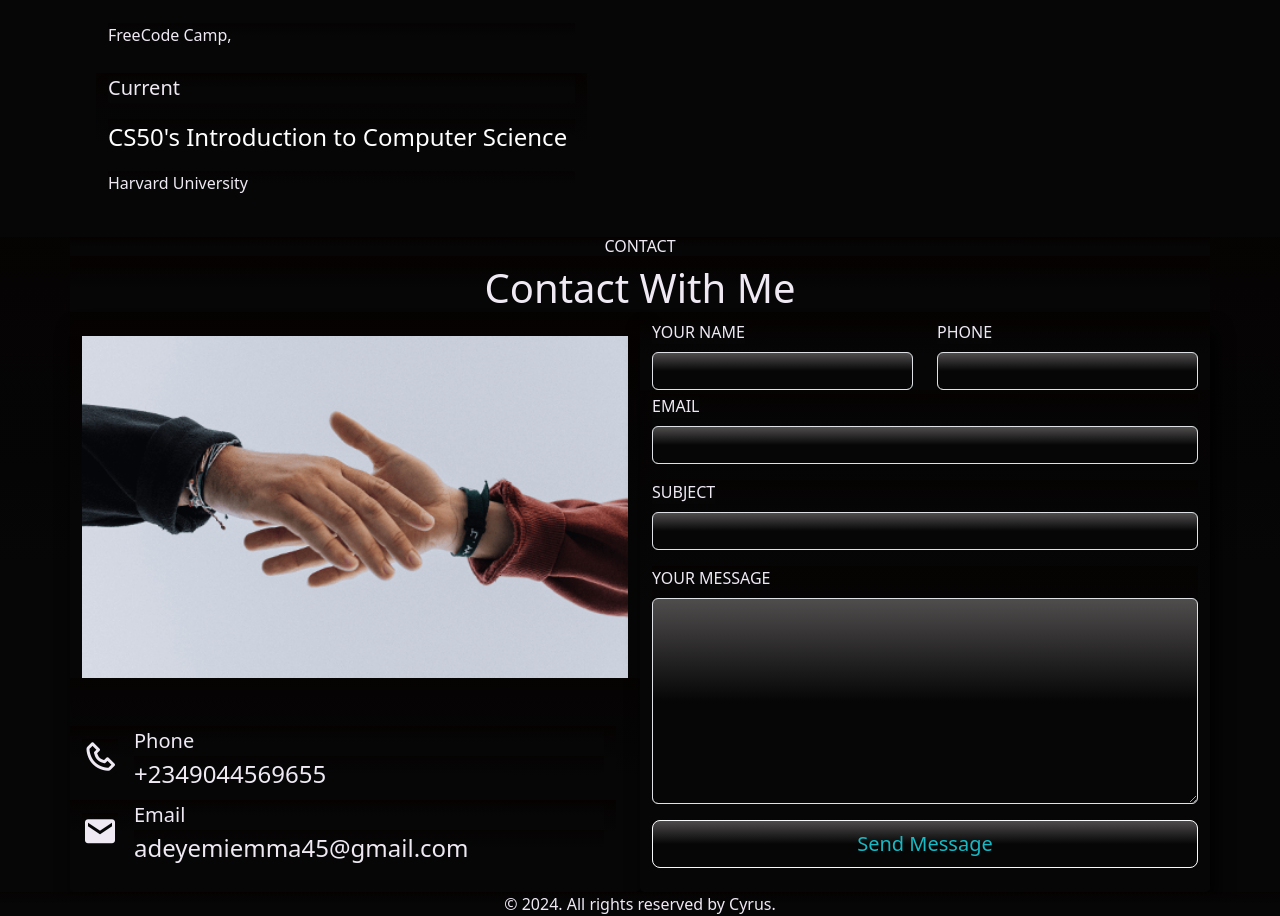
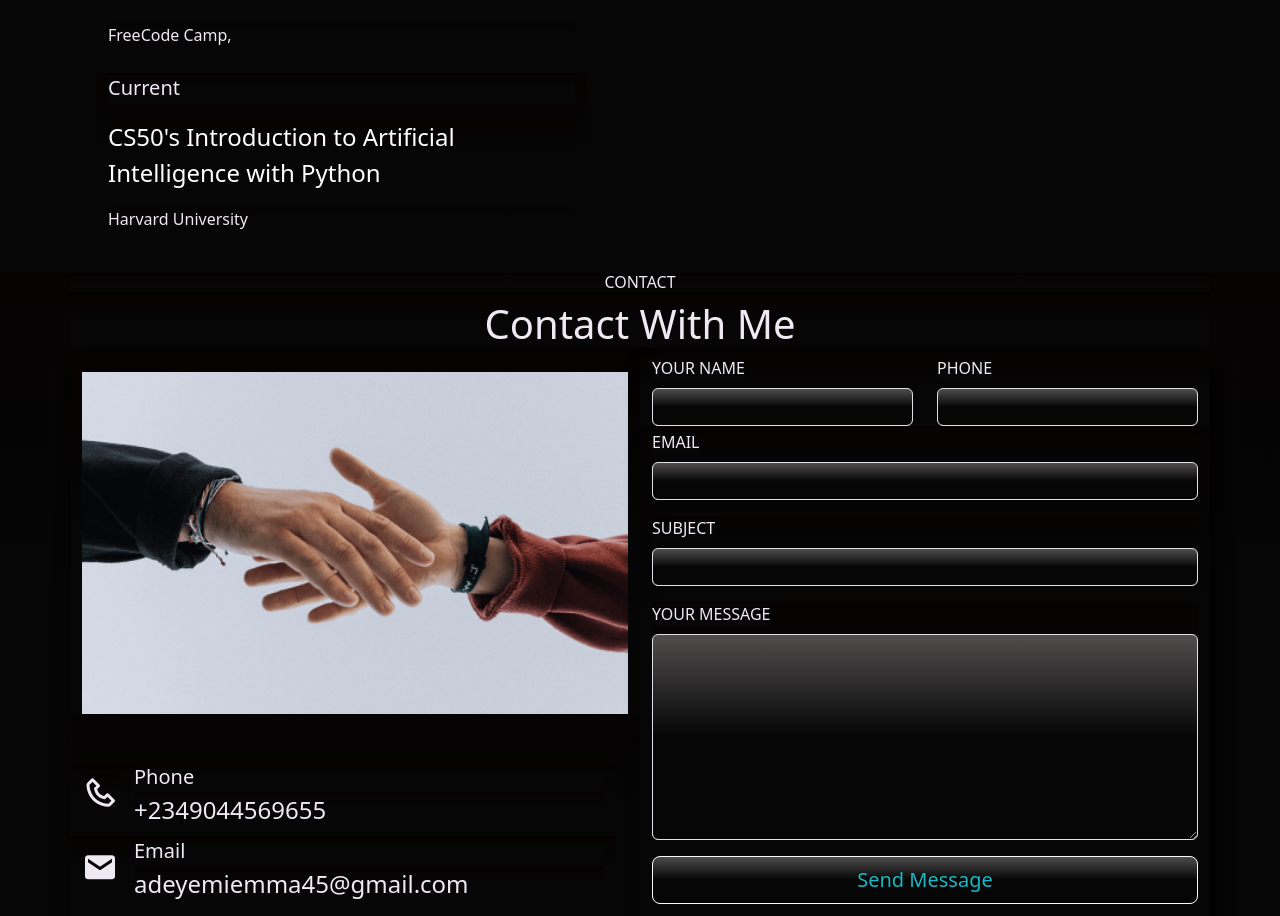
Before and after one commit to cyrus-nodejs/portfolio, a React (Vite) app in the folder Cyrusportfolio/: page / in a window 1280 px wide. Shown: the part 2662-3578 px from the top of the page. Built offline with nearby package versions, Linux system fonts and the light colour scheme.

Commit message:
stack commit

```diff
--- a/Cyrusportfolio/src/page/Resume/Education.tsx
+++ b/Cyrusportfolio/src/page/Resume/Education.tsx
@@ -34,7 +34,8 @@ const Education = () => {
       <Row  className="Educationframe education" >
       <Col className="education">
       <p className=" fw-medium fs-5 education">Current</p>
-    <p className="text-white fs-4 fw-medium education">CS50's Introduction to Computer Science</p>
+    <p className="text-white fs-4 fw-medium education">CS50's Introduction to Artificial Intelligence with Python
+    </p>
     <p className="fs-6 education">Harvard University </p>
       </Col>
 
```
